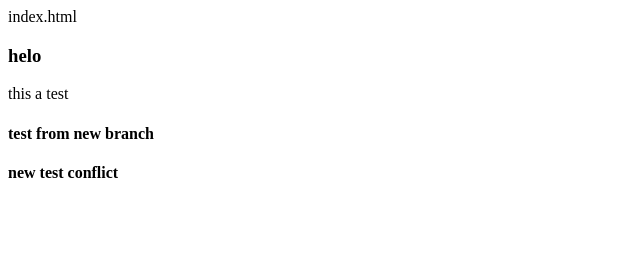
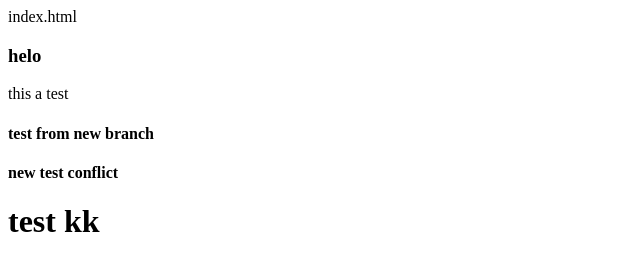
Before and after one commit to dhomsa12/project-one, a plain HTML site: page index.html in a window 1280 px wide. Shown: the whole page, without its empty margins (0-640 px from the left). Drawn offline with Linux system fonts and the light colour scheme.

Commit message:
new test kk

```diff
--- a/index.html
+++ b/index.html
@@ -10,5 +10,7 @@ index.html
 <h4>test from new branch</h4>
 
 <h4>new test conflict</h4>
+
+<h1>test kk</h1>
 </body>
 </html>
```
